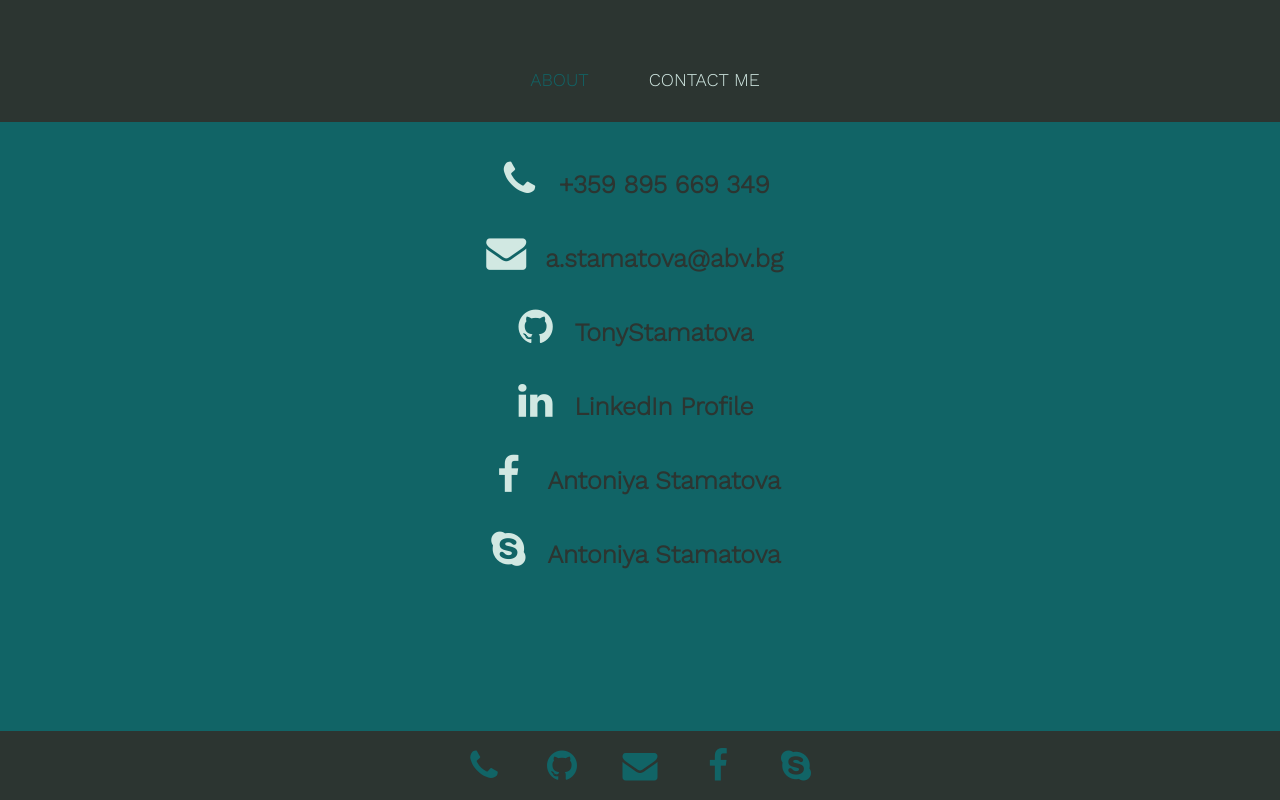
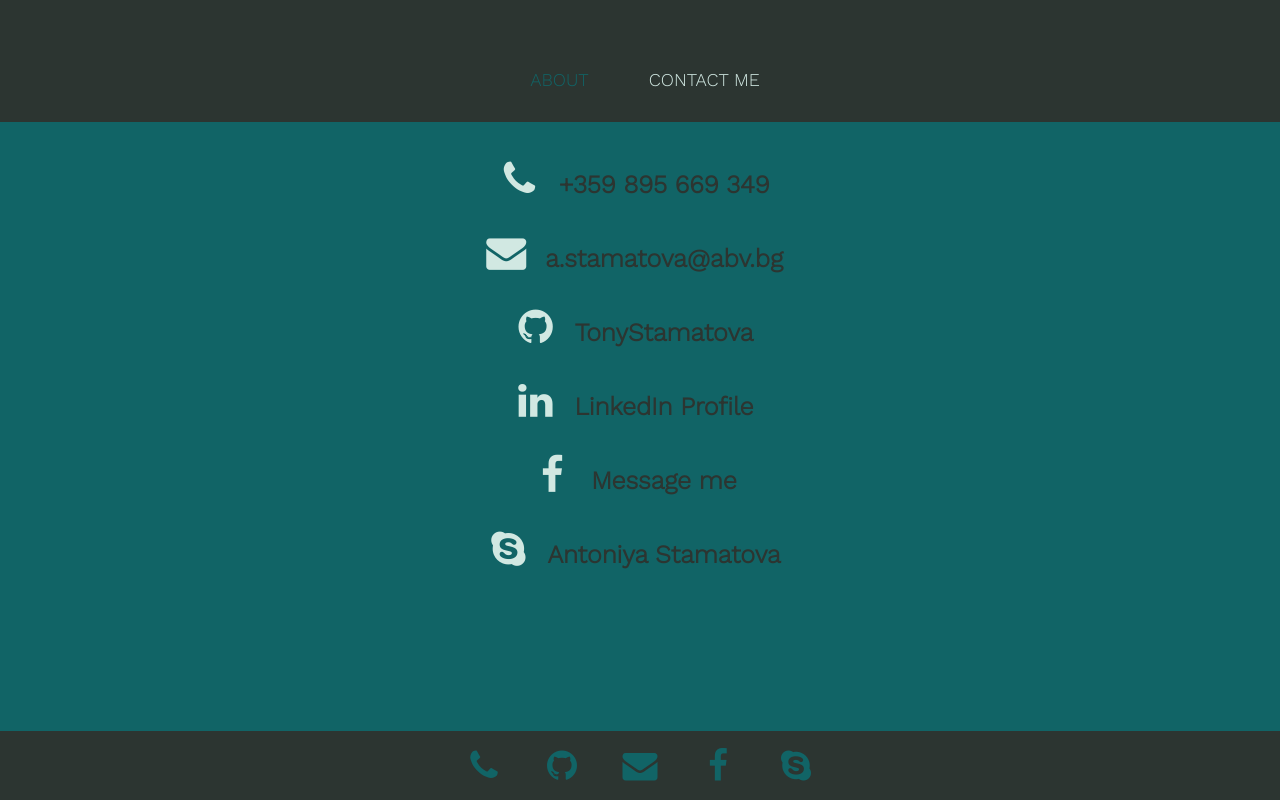
Before and after one commit to TonyStamatova/TonyStamatova.github.io, a React app: page /#/contactMe in a window 1280 px wide. Built offline with nearby package versions, Linux system fonts and the light colour scheme.

Commit message:
Refactor ContactMe component into child components

```diff
--- /dev/null
+++ b/src/components/ContactDetail.jsx
@@ -0,0 +1,17 @@
+import React, { Component } from "react";
+import DetailsElement from "./DetailsElement";
+
+class ContactDetail extends Component {
+  render() {
+    let className = "fa fa-" + this.props.type;
+
+    return (
+      <div className="contactDetail">
+        <span className={className}></span>
+        <DetailsElement link={this.props.link} details={this.props.details}/>
+      </div>
+    );
+  }
+}
+
+export default ContactDetail;
--- a/src/components/ContactMe.jsx
+++ b/src/components/ContactMe.jsx
@@ -1,4 +1,5 @@
 import React, { Component } from "react";
+import ContactDetail from "./ContactDetail";
 import "./ContactMe.css";
 
 class ContactMe extends Component {
@@ -6,12 +7,12 @@ class ContactMe extends Component {
     return (
       <div className="contact-me">
         <ul>
-          <li><span className="fa fa-phone"></span><text className="details">+359 895 669 349</text></li>
-          <li><span className="fa fa-envelope"></span><text className="details">a.stamatova@abv.bg</text></li>
-          <li><span className="fa fa-github"></span><a href="https://github.com/TonyStamatova" className="details">TonyStamatova</a></li>
-          <li><span className="fa fa-linkedin"></span><a href="https://www.linkedin.com/in/antonia-stamatova-99a163155/" className="details">LinkedIn Profile</a></li>
-          <li><span className="fa fa-facebook"></span><a href="https://www.facebook.com/antonia.stamatova" className="details">Antoniya Stamatova</a></li>
-          <li><span className="fa fa-skype"></span><text className="details">Antoniya Stamatova</text></li>
+          <li><ContactDetail type="phone" details="+359 895 669 349" /></li>
+          <li><ContactDetail type="envelope" details="a.stamatova@abv.bg" /></li>
+          <li><ContactDetail type="github" link="https://github.com/TonyStamatova" details="TonyStamatova" /></li>
+          <li><ContactDetail type="linkedin" link="https://www.linkedin.com/in/antonia-stamatova-99a163155/" details="LinkedIn Profile" /></li>
+          <li><ContactDetail type="facebook" link="https://www.facebook.com/antonia.stamatova" details="Message me" /></li>
+          <li><ContactDetail type="skype" details="Antoniya Stamatova" /></li>
         </ul>
       </div>
     );
--- /dev/null
+++ b/src/components/DetailsElement.jsx
@@ -0,0 +1,13 @@
+import React, { Component } from "react";
+
+class DetailsElement extends Component {
+    render() {
+      if(this.props.link){
+        return React.createElement('a', {href: this.props.link, className:"details", target:"_blank", rel:"noopener noreferrer"}, this.props.details);
+      }
+
+      return React.createElement('text', {className:"details"}, this.props.details);
+    }
+  }
+
+export  default DetailsElement;
```
